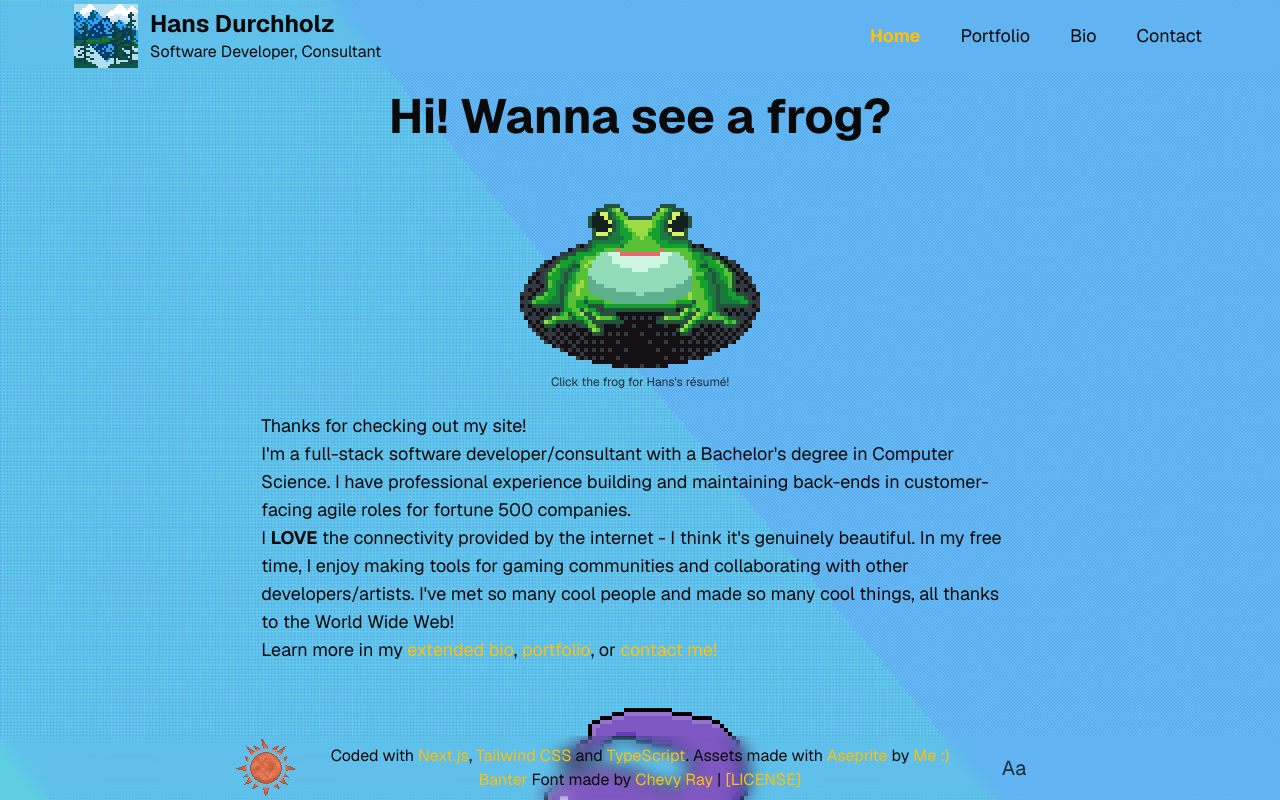
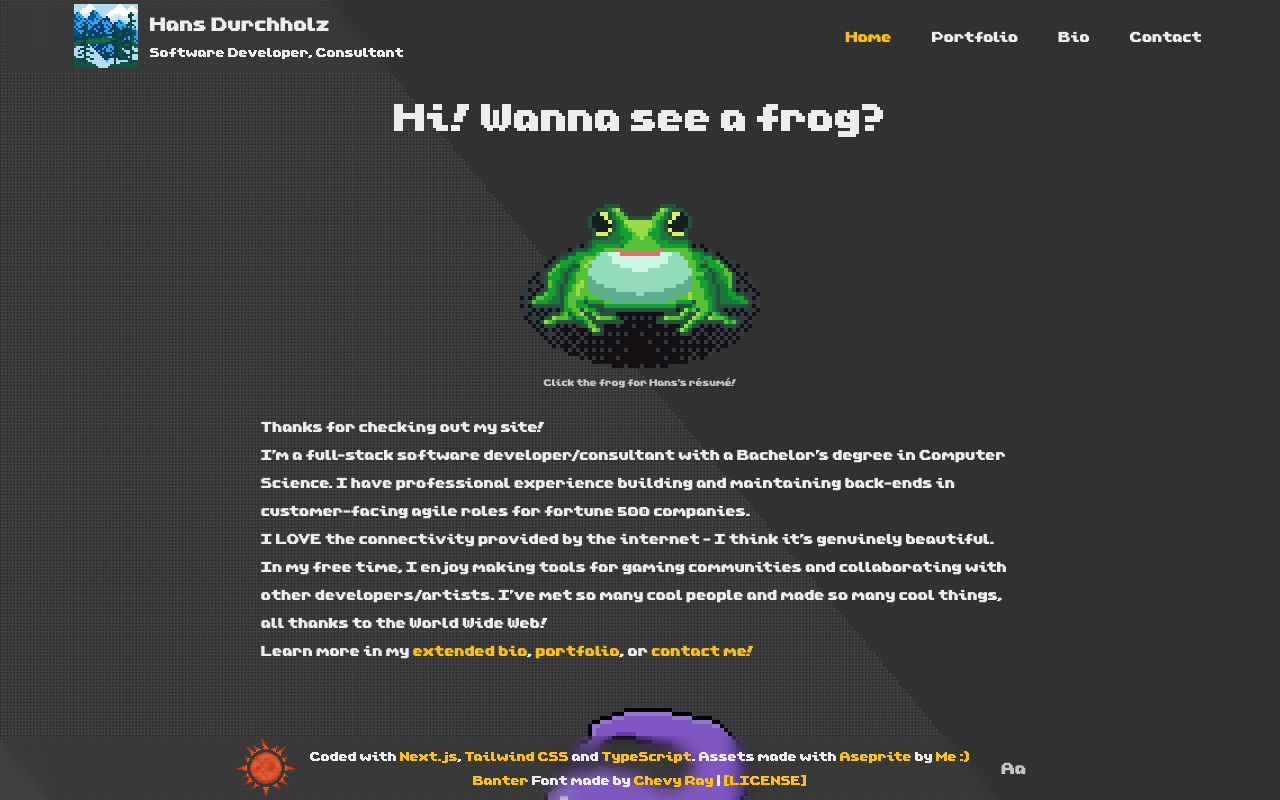
Before and after one commit to hansied67/hansied67.github.io, a Next.js app: page / in a window 1280 px wide. Shown: the top 800 px of the page. Built offline with nearby package versions, Linux system fonts and the light colour scheme.

Commit message:
Site optimization, proper initial styling

```diff
--- a/src/app/components/TextToggle/TextToggle.tsx
+++ b/src/app/components/TextToggle/TextToggle.tsx
@@ -8,7 +8,7 @@ export default function TextToggle(props: { className: string | undefined; }) {
     useEffect(() => {
         const preference = window?.localStorage.getItem('font-preference');
         const mainContainer = document.getElementById("main-container");
-        if (preference === "null") {
+        if (preference === null) {
             mainContainer?.classList.remove("font-sans");
             mainContainer?.classList.add("font-pixel");
             window.localStorage.setItem('font-preference', 'pixel');
--- a/src/app/components/ThemeToggle/ThemeToggle.tsx
+++ b/src/app/components/ThemeToggle/ThemeToggle.tsx
@@ -10,10 +10,9 @@ export default function ThemeToggle(props: { className: string | undefined; }) {
 
     useEffect(() => {
         const preference = window?.localStorage.getItem('theme-preference');
-        console.log("useEffect: preference: " + preference);
         const root = document.querySelector<HTMLElement>(":root");
 
-        if (preference === "null") {
+        if (preference === null) {
           const browserPreference = window.matchMedia("(prefers-color-scheme:dark)").matches;
           root?.style.setProperty('--background', '#0a0a0a')
           root?.style.setProperty('--foreground', '#ededed')
@@ -37,7 +36,6 @@ export default function ThemeToggle(props: { className: string | undefined; }) {
               setTheme(false);
             }
         }
-        console.log(preference);
     }, [])
 
     function toggleTheme() {
--- a/src/app/page.tsx
+++ b/src/app/page.tsx
@@ -25,6 +25,7 @@ export default function Home() {
               width={256}
               height={256}
               unoptimized
+              priority
               />
               <div className="text-xs text-[var(--foreground)]/80 -translate-y-[22px] text-center">
                 Click the frog for Hans&apos;s résumé!
```
